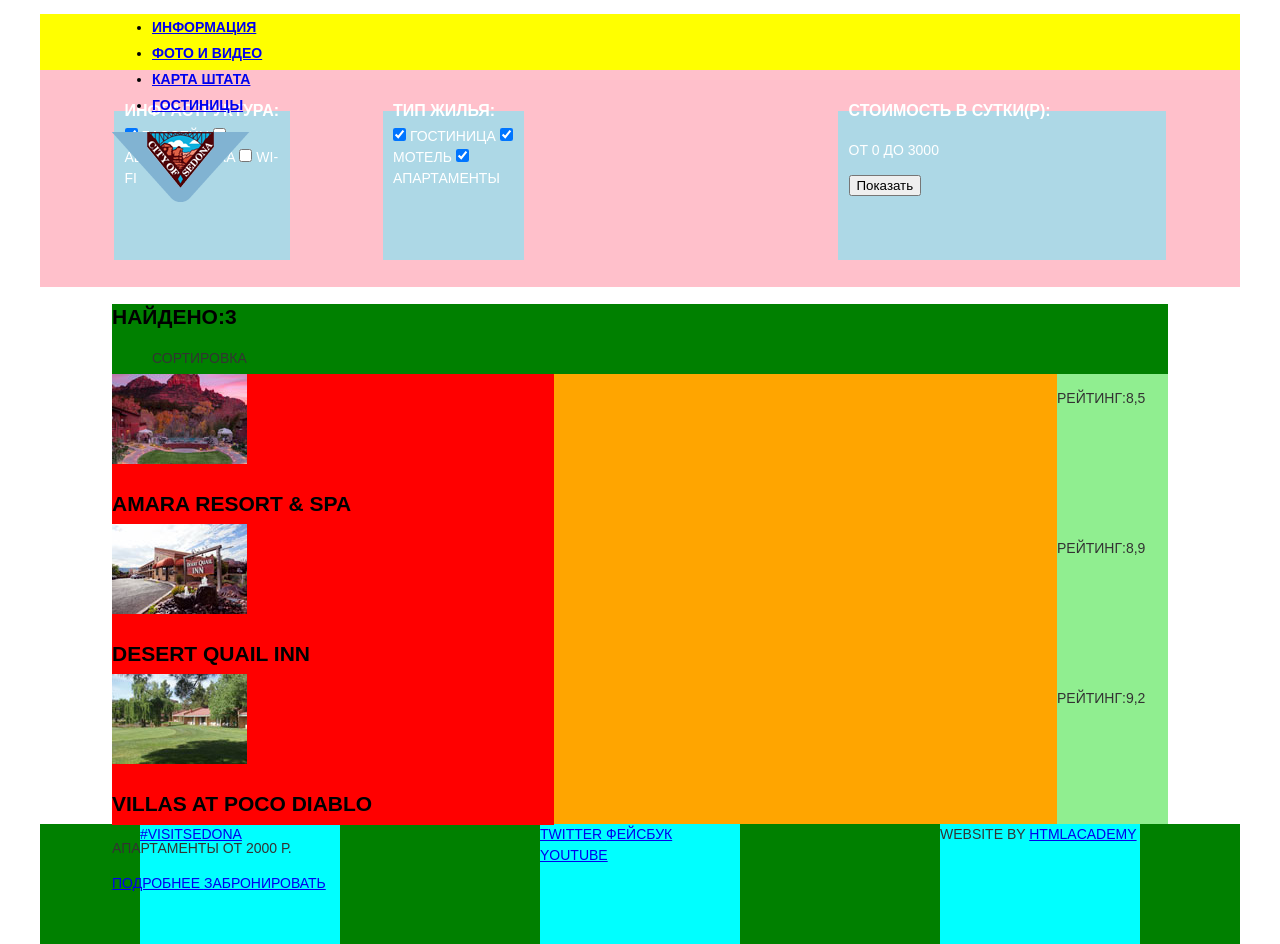
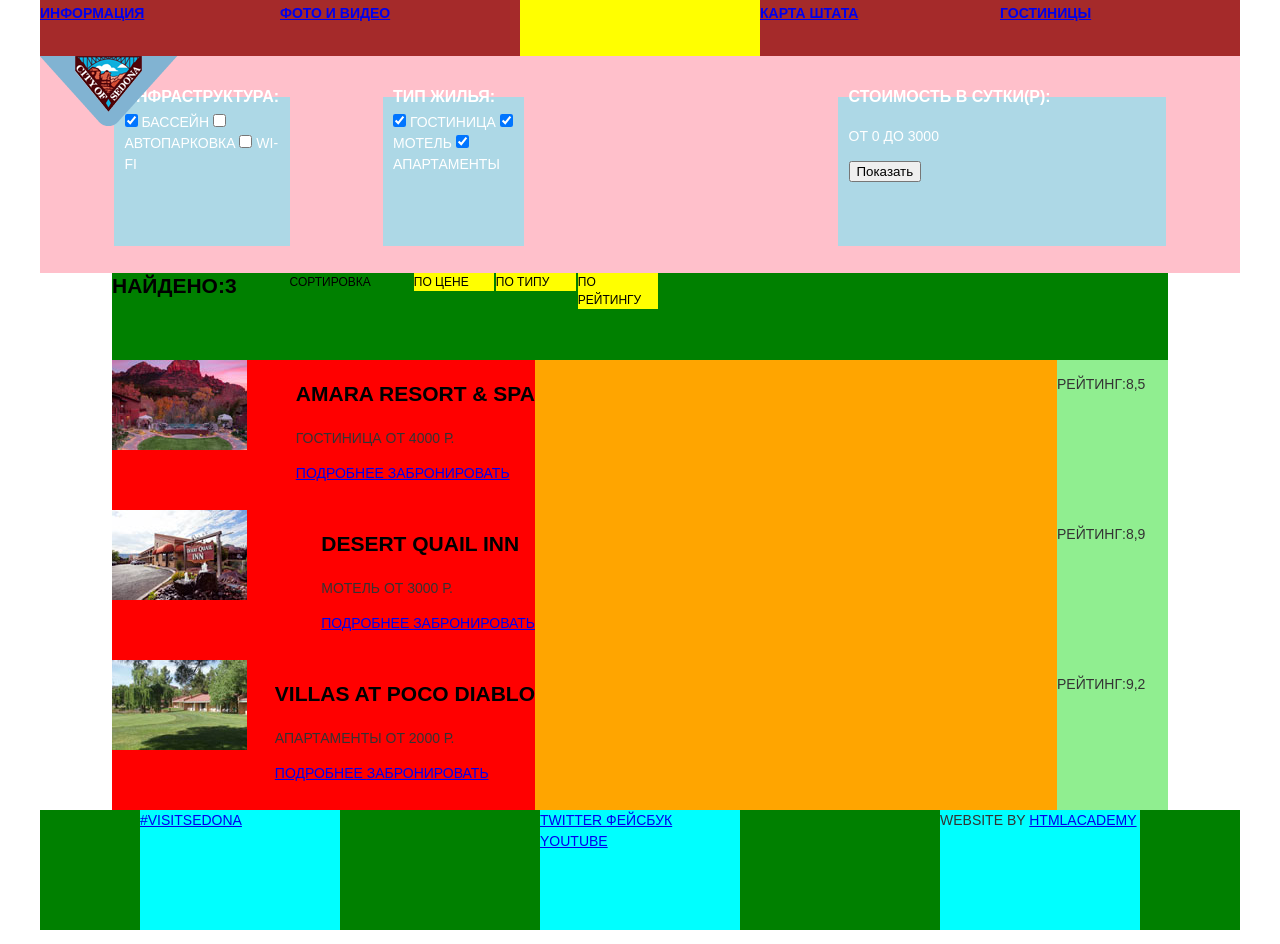
Before and after one commit to AnyKir/396933-sedona, a plain HTML site: page inner.html in a window 1280 px wide. Drawn offline with Linux system fonts and the light colour scheme.

Commit message:
Исправила

```diff
--- a/css/style.css
+++ b/css/style.css
@@ -22,8 +22,23 @@ body {
 .main-header {
   background-color: yellow;
   height: 56px;
-  padding-left: 72px;
-  padding-right: 72px;
+}
+
+ul {
+  margin: 0;
+  padding: 0;
+  list-style: none;
+}
+
+.nav-item {
+  float: left;
+  width: 240px;
+  height: 56px;
+  background-color: brown;
+}
+
+.nav-item:nth-child(2) {
+  margin-right: 240px;
 }
 
 .welcome {
@@ -154,8 +169,28 @@ background-color: grey;
 }
 
 .sort {
-  height: 70px;
+  height: 87px;
   background-color: green;
+}
+
+.results-title {
+  display: inline-block;
+  float: left;
+  margin-right: 53px;
+}
+
+.sort-title {
+  display: inline-block;
+  float: left;
+  margin-right: 43px;
+}
+
+.sort-content {
+  display: inline-block;
+  float: left;
+  width: 80px;
+  margin-right: 2px;
+  background-color: yellow;
 }
 
 .results-line {
@@ -166,8 +201,10 @@ background-color: grey;
 }
 
 .results-item {
-  width: 442px;
-  height: 151px;
+  display: flex;
+  width: 423px;
+  height: 150px;
+  justify-content: space-between;
   background-color: red;
 }
 
@@ -186,11 +223,14 @@ fieldset {
   border: none;
 }
 
+
+
 .slogan,
 .results-title {
   font-size: 21px;
   line-height: 26px;
   font-weight: bold;
+  margin-top: 0;
   color: #000000;
 }
 
@@ -245,3 +285,10 @@ h3 {
   font-weight: bold;
   color: #000000;
 }
+
+.sort-title,
+.sort-content {
+  font-size: 12px;
+  line-height: 18px;
+  color: #000000;
+}
--- a/inner.html
+++ b/inner.html
@@ -14,23 +14,23 @@
     <div class="page">
       <header class="main-header">
         <nav class="main-navigation">
-          <ul>
-            <li>
+          <ul class="clearfix">
+            <li class="nav-item">
               <a href="#">
                 Информация
               </a>
             </li>
-            <li>
+            <li class="nav-item" >
               <a href="#">
                 Фото и видео
               </a>
             </li>
-            <li>
+            <li class="nav-item">
               <a href="#">
                 Карта штата
               </a>
             </li>
-            <li>
+            <li class="nav-item">
               <a href="#">
                 Гостиницы
               </a>
@@ -90,15 +90,17 @@
             <h2 class="results-title">
               Найдено:3
             </h2>
+            <div class="sort-title">
+              Сортировка
+            </div>
             <ul>
-              Сортировка
-              <li>
+              <li class="sort-content">
                 По цене
               </li>
-              <li>
+              <li class="sort-content">
                 По типу
               </li>
-              <li>
+              <li class="sort-content">
                 По рейтингу
               </li>
             </ul>
@@ -110,6 +112,7 @@
           <div class="results-line">
             <div class="results-item">
               <img src="img/item1.jpg" width="135" height="90" alt="Amara Resort and Spa">
+              <div class="item-content">
                 <h3>
                   Amara Resort &amp; Spa
                 </h3>
@@ -123,6 +126,7 @@
                   Забронировать
                 </a>
               </div>
+            </div>
             <div class="rating">
               <p>
                 Рейтинг:8,5
@@ -132,6 +136,7 @@
           <div class="results-line">
             <div class="results-item">
               <img src="img/item2.jpg" width="135" height="90" alt="Desert Quail Inn">
+              <div class="item-content">
                 <h3>
                   Desert Quail Inn
                 </h3>
@@ -145,6 +150,7 @@
                   Забронировать
                 </a>
               </div>
+            </div>
             <div class="rating">
               <p>
                Рейтинг:8,9
@@ -154,6 +160,7 @@
           <div class="results-line">
             <div class="results-item">
               <img src="img/item3.jpg" width="135" height="90" alt="Villas at Poco Diablo">
+              <div class="item-content">
                 <h3>
                   Villas at Poco Diablo
                 </h3>
@@ -166,6 +173,7 @@
                 <a class="btn" href="#">
                   Забронировать
                 </a>
+              </div>
             </div>
             <div class="rating">
               <p>
```
Lines whose indentation alone changed are shown as unchanged.
